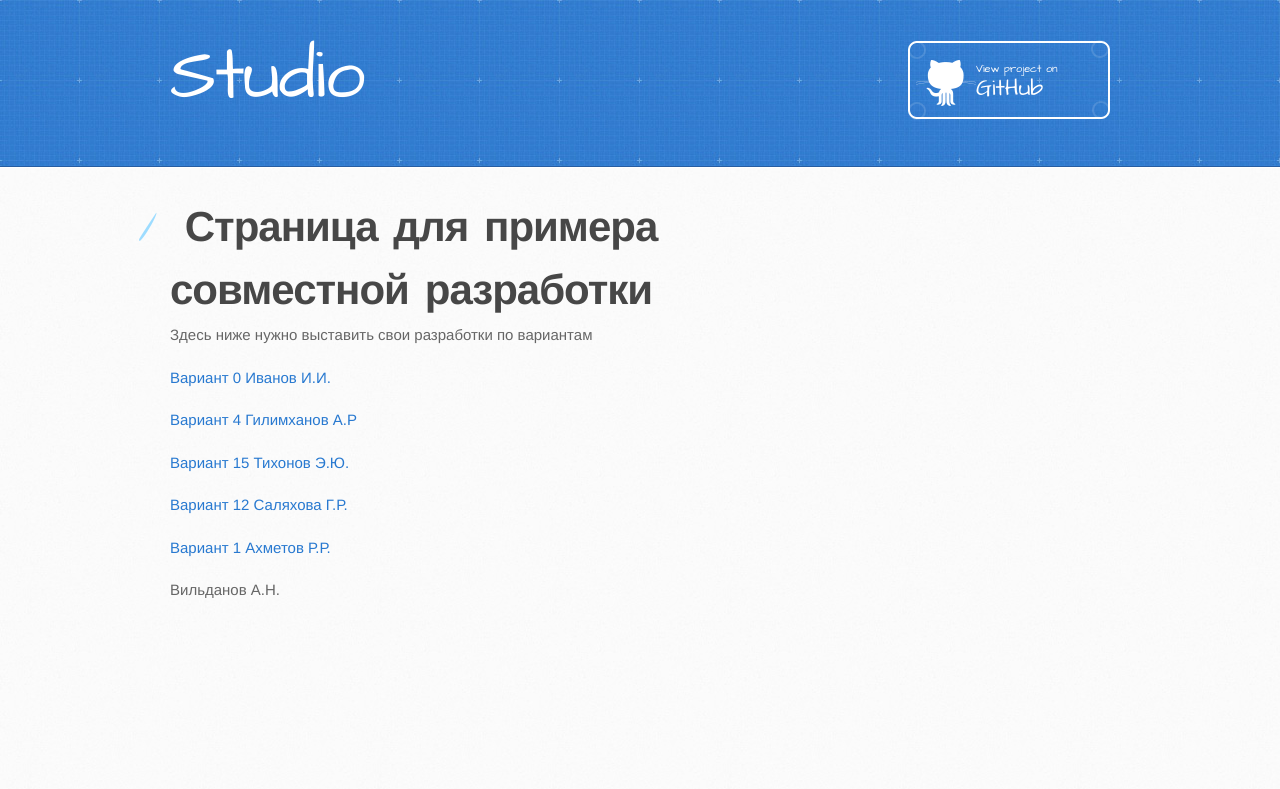
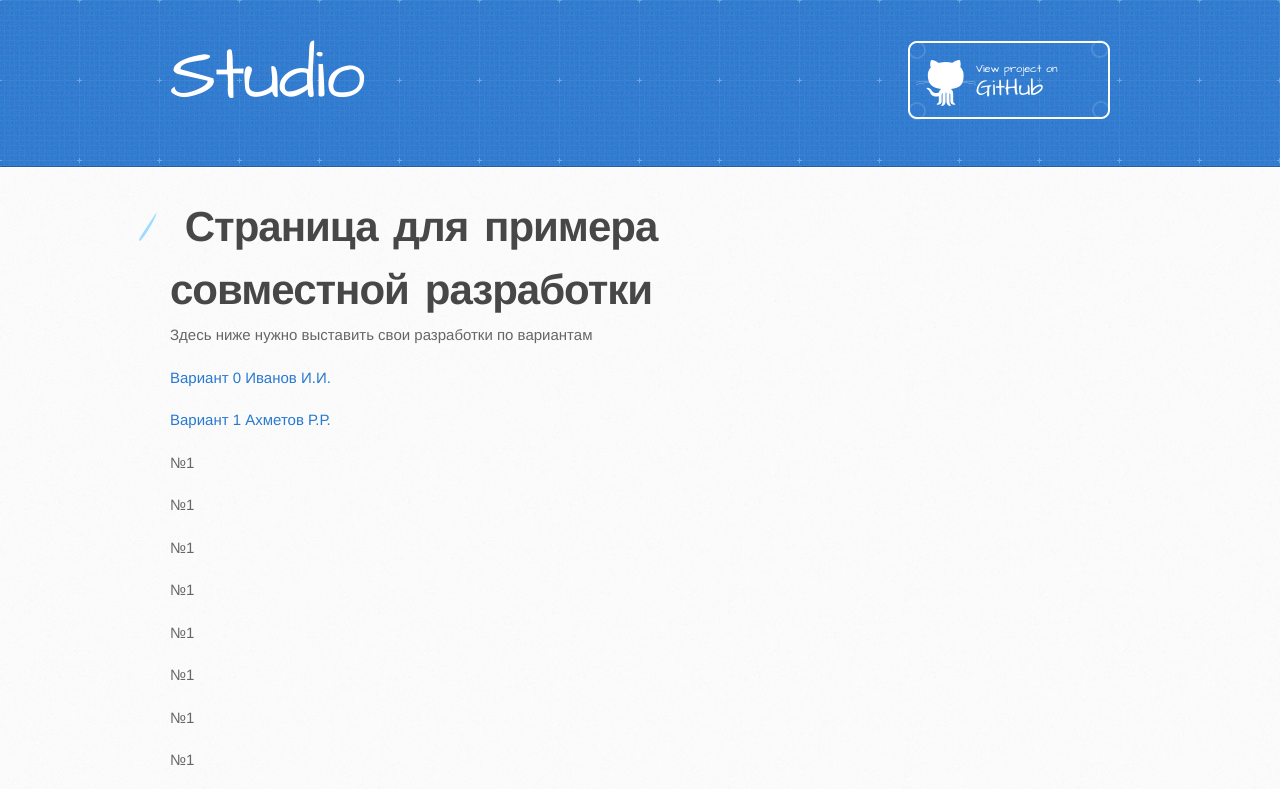
Before and after one commit to zarifullin/studio, a plain HTML site: page index.html in a window 1280 px wide. Shown: the top 789 px of the page. Drawn offline with Linux system fonts and the light colour scheme.

Commit message:
Update index.html

```diff
--- a/index.html
+++ b/index.html
@@ -35,10 +35,18 @@
 <p>Здесь ниже нужно выставить свои разработки по вариантам</p>
 
 <p> <a href="IvanovII/index.html">Вариант 0 Иванов И.И.</a> </p>
+<p> <a href="AkhmetovR/index.html">Вариант 1 Ахметов Р.Р.</a> </p>
+<p> №1 </p>
+<p> №1 </p>
+<p> №1 </p>
+<p> №1 </p>
+<p> №1 </p>
+<p> №1 </p>
+<p> №1 </p><p> №1 </p>
 <p> <a href="Gilimkhanov/index.html">Вариант 4 Гилимханов А.Р</a> </p>
 <p> <a href="TikhonovEU/index.html">Вариант 15 Тихонов Э.Ю.</a> </p>
 <p> <a href="SalyahovaGR/index.html">Вариант 12 Саляхова Г.Р.</a> </p>
-<p> <a href="AkhmetovR/index.html">Вариант 1 Ахметов Р.Р.</a> </p>
+
 
 
 <p>Вильданов А.Н.</p>
```
